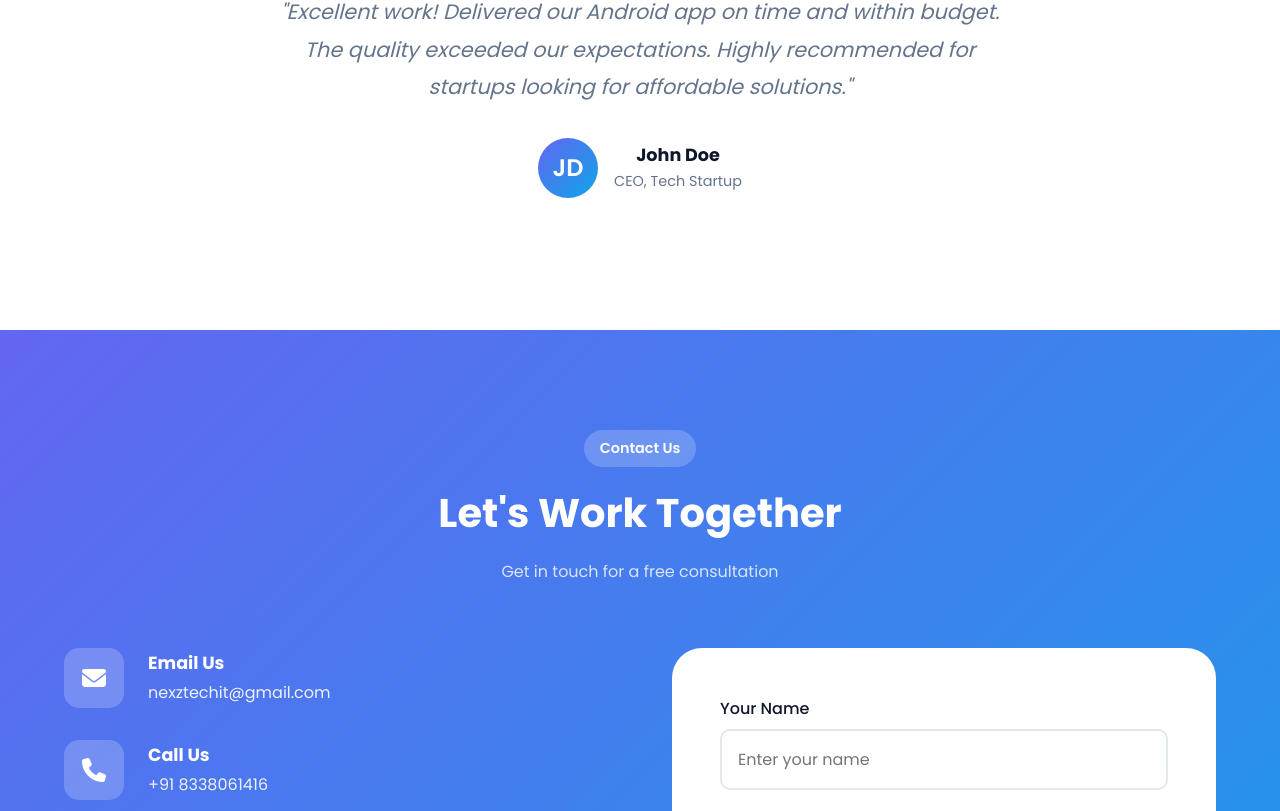
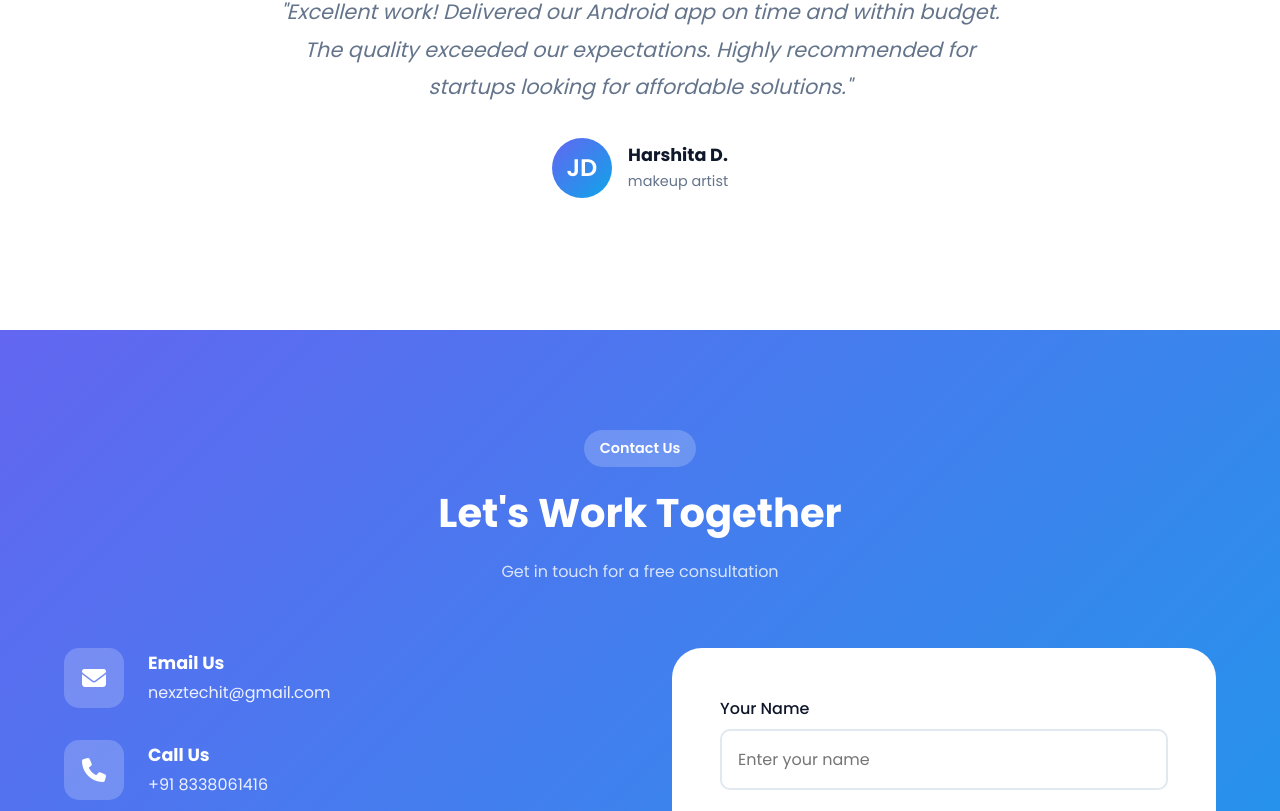
Before and after one commit to Kumbharrupesh/algotest, a plain HTML site: page index.html in a window 1280 px wide. Shown: the part 6270-7081 px from the top of the page. Drawn offline with Linux system fonts and the light colour scheme.

Commit message:
Update index.html

```diff
--- a/index.html
+++ b/index.html
@@ -1675,8 +1675,8 @@
                 <div class="testimonial-author">
                     <div class="author-avatar">JD</div>
                     <div class="author-info">
-                        <h4>John Doe</h4>
-                        <span>CEO, Tech Startup</span>
+                        <h4>Harshita D.</h4>
+                        <span>makeup artist</span>
                     </div>
                 </div>
             </div>
```
